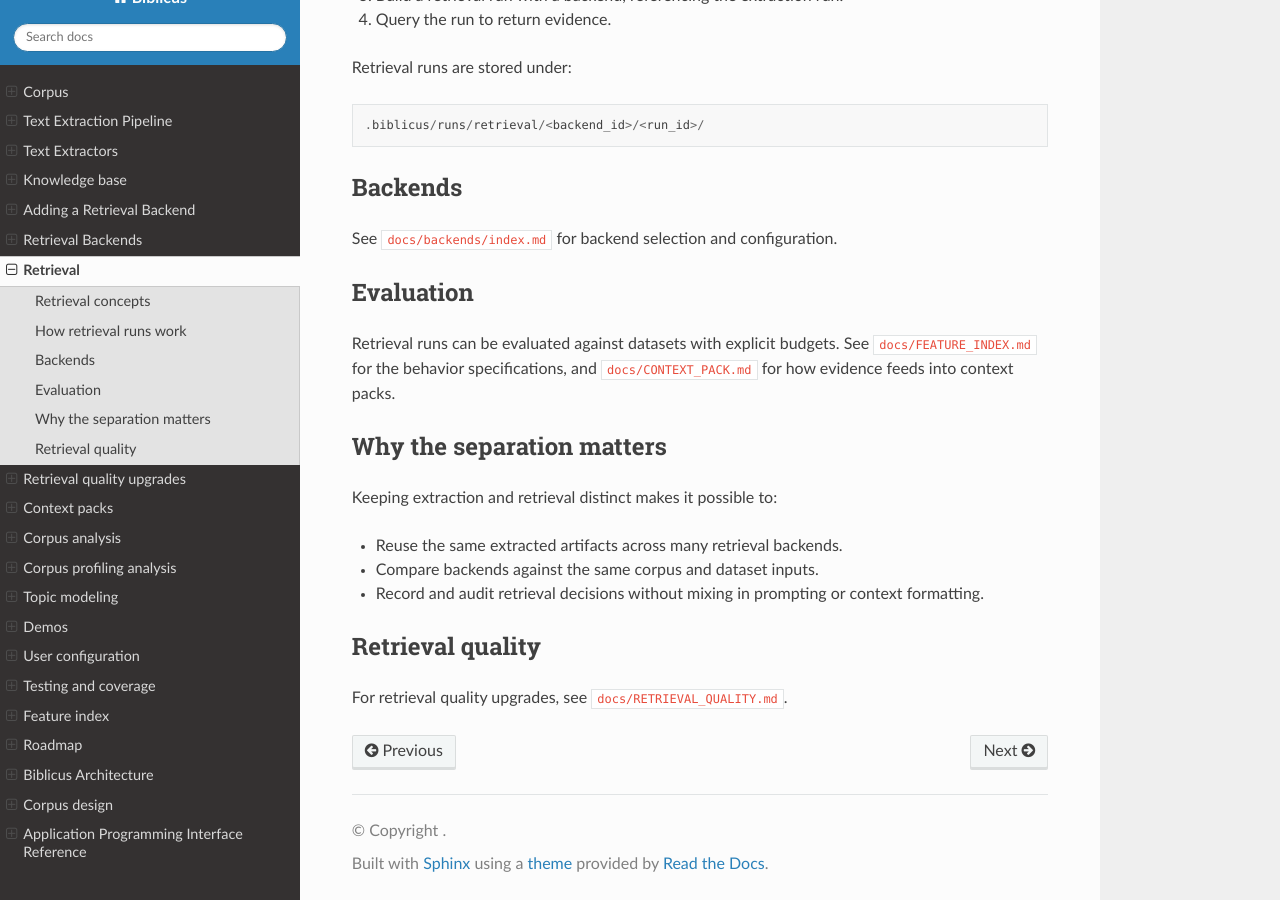
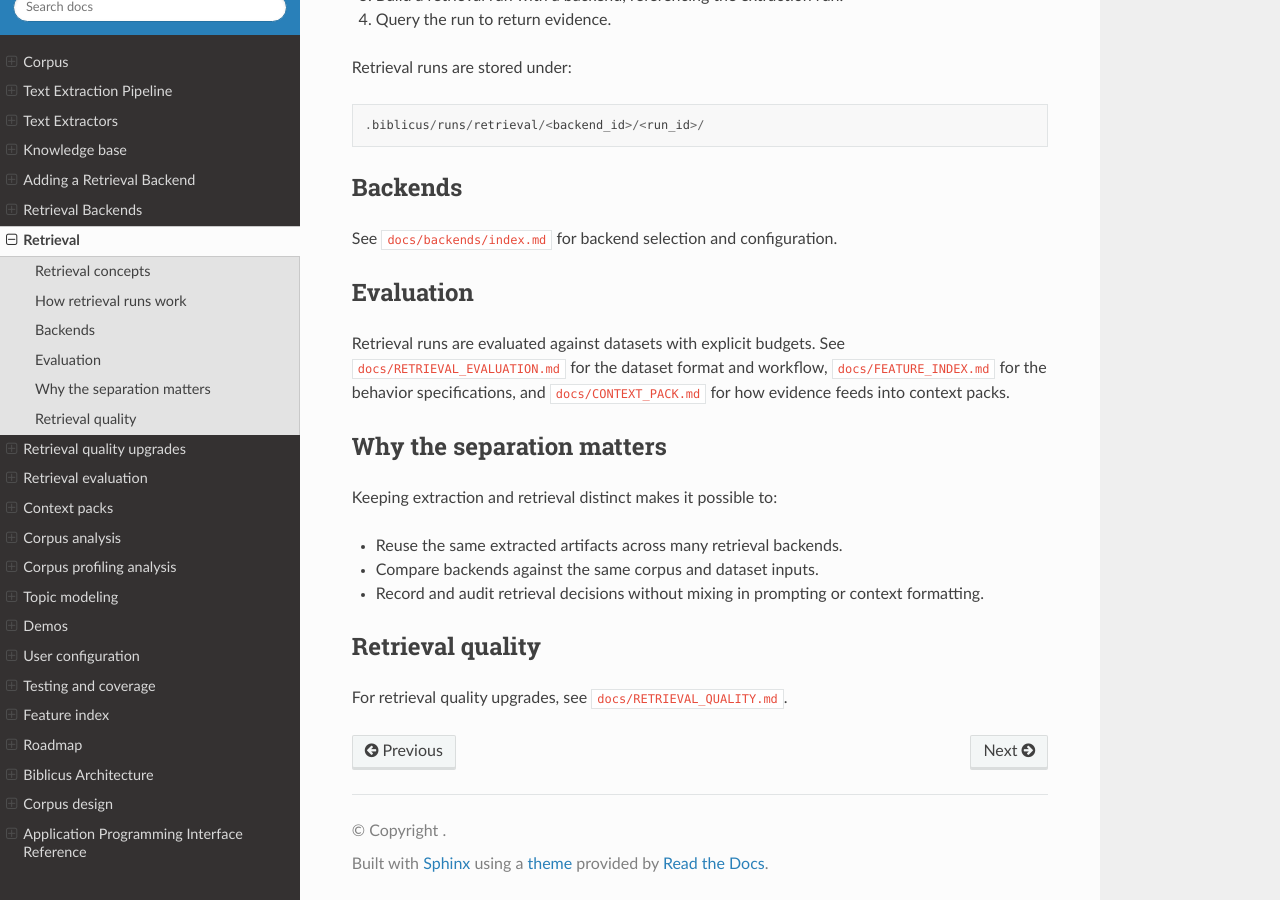
Before and after one commit to AnthusAI/Biblicus, a Sphinx documentation site: the page built from docs/RETRIEVAL.md, in a window 1280 px wide and 900 px high, scrolled down 552 px. Built offline with Sphinx 7.4.7 and the Read the Docs theme 3.1.0, drawn with Linux system fonts in a browser that asks for light colours.

Commit message:
docs: add retrieval evaluation guide

```diff
--- a/docs/RETRIEVAL.md
+++ b/docs/RETRIEVAL.md
@@ -30,8 +30,9 @@ See `docs/backends/index.md` for backend selection and configuration.
 
 ## Evaluation
 
-Retrieval runs can be evaluated against datasets with explicit budgets. See `docs/FEATURE_INDEX.md` for the behavior
-specifications, and `docs/CONTEXT_PACK.md` for how evidence feeds into context packs.
+Retrieval runs are evaluated against datasets with explicit budgets. See `docs/RETRIEVAL_EVALUATION.md` for the
+dataset format and workflow, `docs/FEATURE_INDEX.md` for the behavior specifications, and `docs/CONTEXT_PACK.md` for
+how evidence feeds into context packs.
 
 ## Why the separation matters
 
--- a/docs/index.rst
+++ b/docs/index.rst
@@ -17,6 +17,7 @@ Contents
    backends/index
    RETRIEVAL
    RETRIEVAL_QUALITY
+   RETRIEVAL_EVALUATION
    CONTEXT_PACK
    ANALYSIS
    PROFILING
```
Also changed, not shown: README.md (+3 -2 lines), docs/RETRIEVAL_EVALUATION.md (added, +74 -0 lines).
